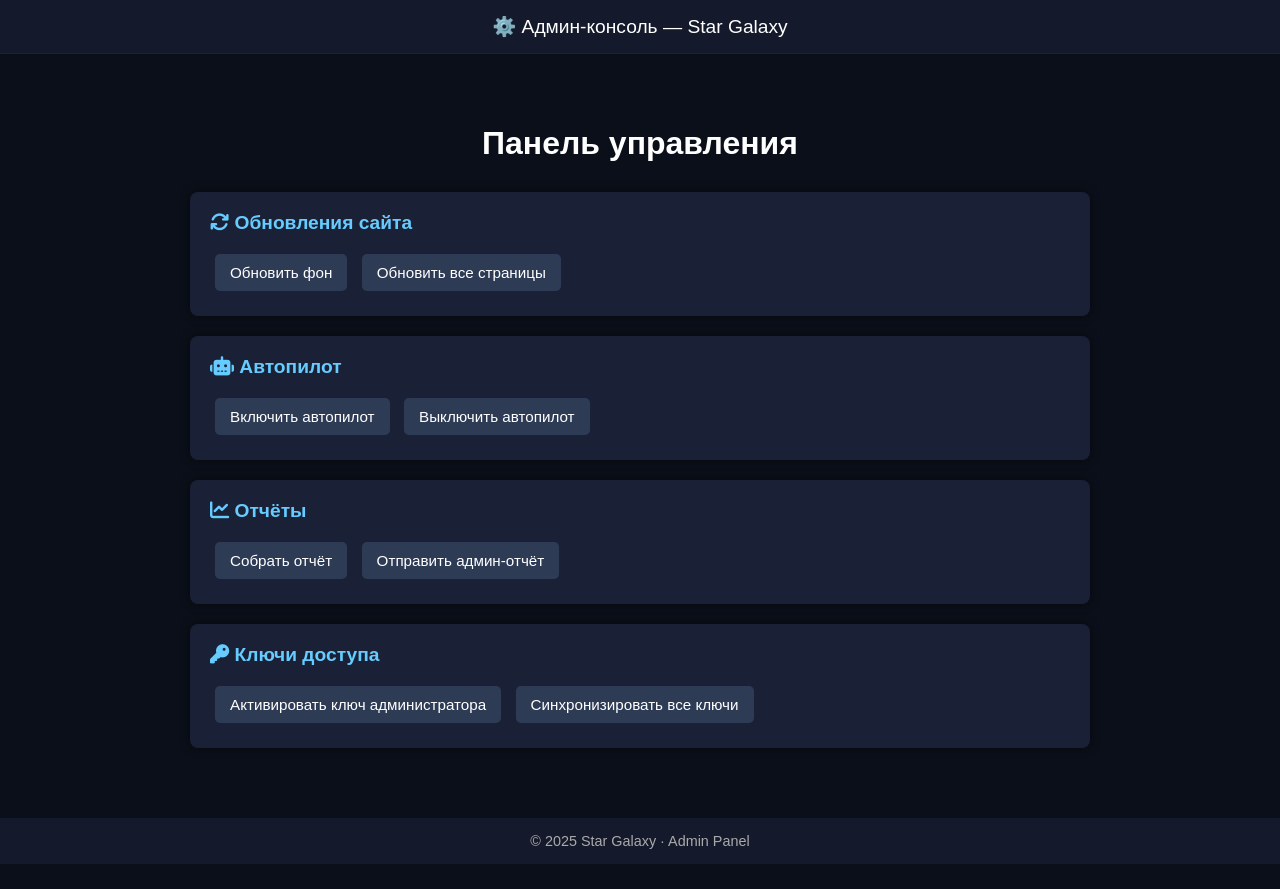
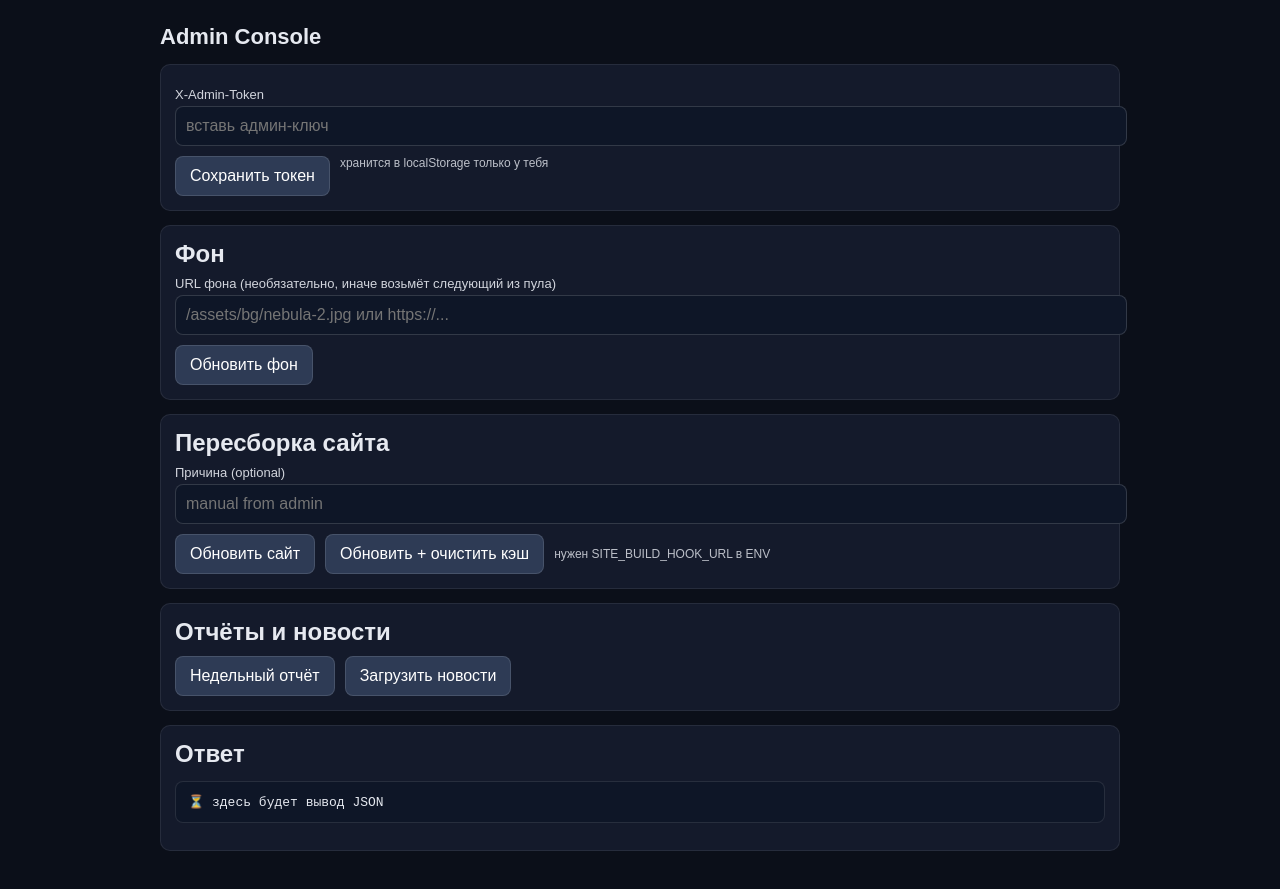
Before and after one commit to andreyshapira1983-code/insightforgem, a website: page admin.html in a window 1280 px wide. Before the commit the page ends 864 px from the top, so only its background shows below. Drawn offline with Linux system fonts and the light colour scheme.

Commit message:
Update admin.html

```diff
--- a/admin.html
+++ b/admin.html
@@ -1,121 +1,71 @@
 <!DOCTYPE html>
 <html lang="ru">
 <head>
-  <meta charset="UTF-8">
-  <meta name="viewport" content="width=device-width, initial-scale=1.0">
-  <title>Админ-консоль — Star Galaxy</title>
-  <link rel="stylesheet" href="css/security.css">
-
-  <!-- Подключаем Font Awesome для иконок -->
-  <link rel="stylesheet" href="https://cdnjs.cloudflare.com/ajax/libs/font-awesome/6.5.0/css/all.min.css">
-
+  <meta charset="utf-8" />
+  <meta name="viewport" content="width=device-width,initial-scale=1" />
+  <title>Admin Console</title>
   <style>
-    body {
-      margin: 0;
-      font-family: Arial, sans-serif;
-      background: #0b0f19;
-      color: #fff;
-    }
-    header {
-      background: #141a2b;
-      padding: 15px;
-      text-align: center;
-      font-size: 1.2rem;
-      border-bottom: 1px solid #222;
-    }
-    .container {
-      max-width: 900px;
-      margin: 30px auto;
-      padding: 20px;
-    }
-    h1 {
-      text-align: center;
-      margin-bottom: 30px;
-    }
-    .panel {
-      background: #1a2136;
-      padding: 20px;
-      margin-bottom: 20px;
-      border-radius: 8px;
-      box-shadow: 0 0 10px rgba(0,0,0,0.5);
-    }
-    .panel h2 {
-      margin-top: 0;
-      font-size: 1.2rem;
-      margin-bottom: 15px;
-      color: #66ccff;
-    }
-    button {
-      background: #2e3b55;
-      color: #fff;
-      border: none;
-      padding: 10px 15px;
-      margin: 5px;
-      border-radius: 5px;
-      cursor: pointer;
-      font-size: 0.95rem;
-      transition: background 0.3s;
-    }
-    button:hover {
-      background: #3f4f72;
-    }
-    footer {
-      text-align: center;
-      padding: 15px;
-      background: #141a2b;
-      margin-top: 30px;
-      font-size: 0.9rem;
-      color: #aaa;
-    }
+    body{margin:0;background:#0b0f19;color:#e6e9f0;font-family:Arial,system-ui,sans-serif}
+    .wrap{max-width:960px;margin:0 auto;padding:24px}
+    h1{margin:0 0 12px;font-size:22px}
+    .panel{background:#141a2b;border:1px solid rgba(255,255,255,.08);border-radius:10px;margin:14px 0;padding:14px}
+    label{display:block;margin:8px 0 4px;font-size:13px;opacity:.9}
+    input,button{font:inherit}
+    input[type=text]{width:100%;padding:10px;border-radius:8px;border:1px solid rgba(255,255,255,.15);background:#0e1627;color:#e6e9f0}
+    .row{display:flex;gap:10px;flex-wrap:wrap;margin-top:10px}
+    button{background:#2e3b55;border:1px solid rgba(255,255,255,.12);color:#fff;padding:10px 14px;border-radius:8px;cursor:pointer}
+    button:hover{background:#3b4a6b}
+    .muted{opacity:.8;font-size:12px}
+    pre{white-space:pre-wrap;background:#0e1627;border:1px solid rgba(255,255,255,.1);padding:12px;border-radius:8px;max-height:420px;overflow:auto}
   </style>
 </head>
 <body>
-  <header>
-    ⚙️ Админ-консоль — Star Galaxy
-  </header>
+  <div class="wrap">
+    <h1>Admin Console</h1>
 
-  <div class="container">
-    <h1>Панель управления</h1>
-
-    <!-- Управление обновлениями -->
     <div class="panel">
-      <h2><i class="fa-solid fa-sync"></i> Обновления сайта</h2>
-      <button onclick="demoAction('Фон обновлён')">Обновить фон</button>
-      <button onclick="demoAction('Все страницы обновлены')">Обновить все страницы</button>
+      <label for="token">X-Admin-Token</label>
+      <input id="token" type="text" placeholder="вставь админ-ключ" />
+      <div class="row">
+        <button onclick="Admin.saveToken()">Сохранить токен</button>
+        <span class="muted">хранится в localStorage только у тебя</span>
+      </div>
     </div>
 
-    <!-- Автопилот -->
     <div class="panel">
-      <h2><i class="fa-solid fa-robot"></i> Автопилот</h2>
-      <button onclick="demoAction('Автопилот включён')">Включить автопилот</button>
-      <button onclick="demoAction('Автопилот выключен')">Выключить автопилот</button>
+      <h2 style="margin:0 0 8px">Фон</h2>
+      <label for="bgUrl">URL фона (необязательно, иначе возьмёт следующий из пула)</label>
+      <input id="bgUrl" type="text" placeholder="/assets/bg/nebula-2.jpg или https://..." />
+      <div class="row">
+        <button onclick="Admin.updateBackground()">Обновить фон</button>
+      </div>
     </div>
 
-    <!-- Отчёты -->
     <div class="panel">
-      <h2><i class="fa-solid fa-chart-line"></i> Отчёты</h2>
-      <button onclick="demoAction('Собран еженедельный отчёт')">Собрать отчёт</button>
-      <button onclick="demoAction('Отчёты отправлены администратору')">Отправить админ-отчёт</button>
+      <h2 style="margin:0 0 8px">Пересборка сайта</h2>
+      <label for="reason">Причина (optional)</label>
+      <input id="reason" type="text" placeholder="manual from admin"/>
+      <div class="row" style="align-items:center">
+        <button onclick="Admin.refreshSite(false)">Обновить сайт</button>
+        <button onclick="Admin.refreshSite(true)">Обновить + очистить кэш</button>
+        <span class="muted">нужен SITE_BUILD_HOOK_URL в ENV</span>
+      </div>
     </div>
 
-    <!-- Ключи -->
     <div class="panel">
-      <h2><i class="fa-solid fa-key"></i> Ключи доступа</h2>
-      <button onclick="demoAction('Админ-ключ активирован')">Активировать ключ администратора</button>
-      <button onclick="demoAction('Ключи пользователей синхронизированы')">Синхронизировать все ключи</button>
+      <h2 style="margin:0 0 8px">Отчёты и новости</h2>
+      <div class="row">
+        <button onclick="Admin.weeklyReport()">Недельный отчёт</button>
+        <button onclick="Admin.newsPull()">Загрузить новости</button>
+      </div>
     </div>
 
+    <div class="panel">
+      <h2 style="margin:0 0 8px">Ответ</h2>
+      <pre id="out">⏳ здесь будет вывод JSON</pre>
+    </div>
   </div>
 
-  <footer>
-    © 2025 Star Galaxy · Admin Panel
-  </footer>
-
-  <script>
-    // Временно демо-функция: показывает алерты вместо реальной логики
-    function demoAction(message) {
-      alert("✅ " + message);
-    }
-  </script>
+  <script src="/js/admin.js" defer></script>
 </body>
 </html>
```
